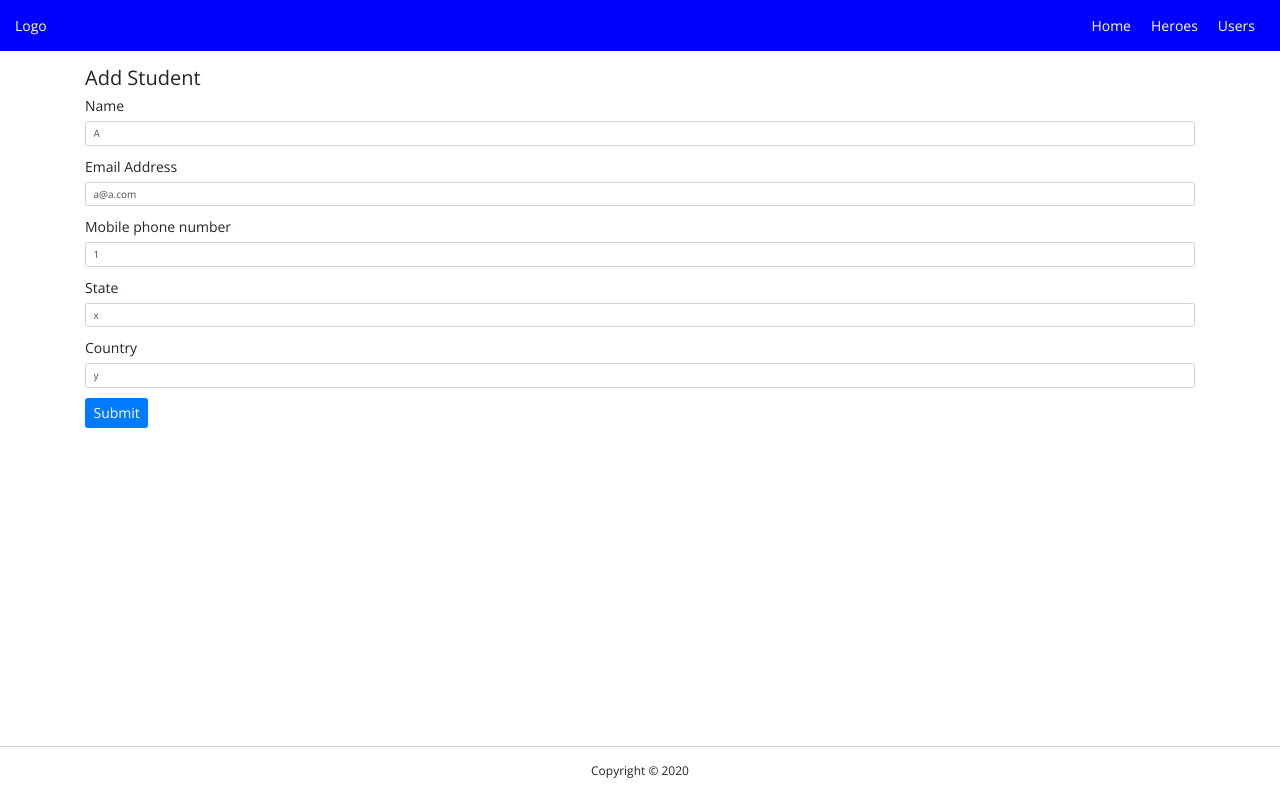
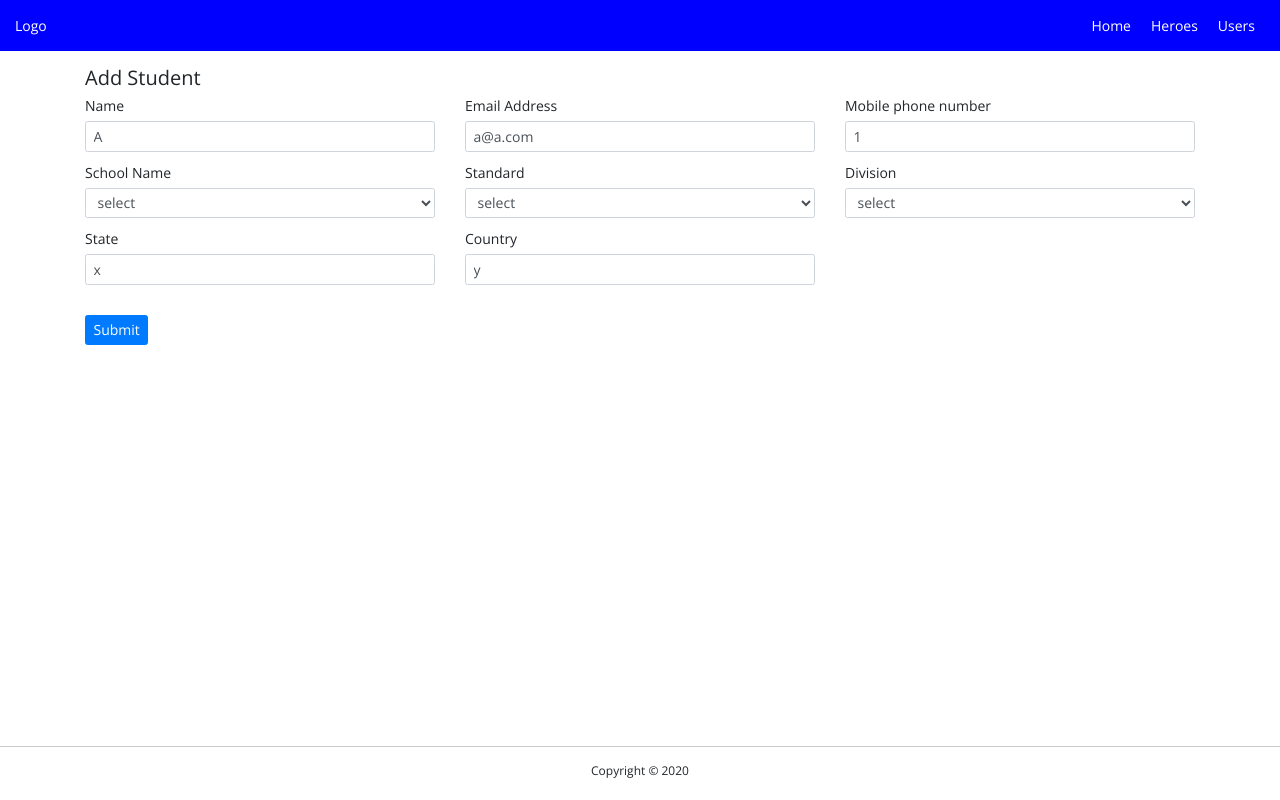
Before and after one commit to dhananjaym11/react-task, a React (Create React App) app: page /students/edit/1 in a window 1280 px wide. Built offline with nearby package versions, Linux system fonts and the light colour scheme.

Commit message:
Added select boxes

```diff
--- a/src/App/components/student-add/StudentAdd.js
+++ b/src/App/components/student-add/StudentAdd.js
@@ -29,7 +29,8 @@ class StudentAdd extends React.Component {
         const student = this.state.student;
         return (
             <form>
-                <div className="form-group">
+                <div className="row">
+                    <div className="form-group col-4">
                         <label>Name</label>
                         <input
                             type="text"
@@ -39,7 +40,7 @@ class StudentAdd extends React.Component {
                             value={student.name}
                         />
                     </div>
-                <div className="form-group">
+                    <div className="form-group col-4">
                         <label>Email Address</label>
                         <input
                             type="email"
@@ -49,7 +50,7 @@ class StudentAdd extends React.Component {
                             value={student.email}
                         />
                     </div>
-                <div className="form-group">
+                    <div className="form-group col-4">
                         <label>Mobile phone number</label>
                         <input
                             type="text"
@@ -59,7 +60,55 @@ class StudentAdd extends React.Component {
                             value={student.mobile}
                         />
                     </div>
-                <div className="form-group">
+                    <div className="form-group col-4">
+                        <label>School Name</label>
+                        <select
+                            className="form-control"
+                            name="school"
+                            onChange={this.onChangeHandler}
+                            value={student.school}
+                        >
+                            <option>select</option>
+                            <option value="School 1">School 1</option>
+                            <option value="School 2">School 2</option>
+                            <option value="School 3">School 3</option>
+                            <option value="School 4">School 4</option>
+                            <option value="School 5">School 5</option>
+                        </select>
+                    </div>
+                    <div className="form-group col-4">
+                        <label>Standard</label>
+                        <select
+                            className="form-control"
+                            name="standard"
+                            onChange={this.onChangeHandler}
+                            value={student.standard}
+                        >
+                            <option>select</option>
+                            <option value="Standard 1">Standard 1</option>
+                            <option value="Standard 2">Standard 2</option>
+                            <option value="Standard 3">Standard 3</option>
+                            <option value="Standard 4">Standard 4</option>
+                            <option value="Standard 5">Standard 5</option>
+                        </select>
+                    </div>
+                    <div className="form-group col-4">
+                        <label>Division</label>
+                        <select
+                            className="form-control"
+                            name="division"
+                            onChange={this.onChangeHandler}
+                            value={student.division}
+                        >
+                            <option>select</option>
+                            <option value="Division 1">Division 1</option>
+                            <option value="Division 2">Division 2</option>
+                            <option value="Division 3">Division 3</option>
+                            <option value="Division 4">Division 4</option>
+                            <option value="Division 5">Division 5</option>
+                        </select>
+                    </div>
+                    <div className="form-group col-4">
                         <label>State</label>
                         <input
                             type="text"
@@ -69,7 +118,7 @@ class StudentAdd extends React.Component {
                             value={student.state}
                         />
                     </div>
-                <div className="form-group">
+                    <div className="form-group col-4">
                         <label>Country</label>
                         <input
                             type="text"
@@ -79,12 +128,14 @@ class StudentAdd extends React.Component {
                             value={student.country}
                         />
                     </div>
-
+                </div>
+                <div className="btn-container">
                     <button
                         type="button"
                         className="btn btn-primary"
                         onClick={this.onSubmitHandler}
                     >Submit</button>
+                </div>
             </form>
         )
     }
--- a/src/App/components/student-details/StudentDetails.js
+++ b/src/App/components/student-details/StudentDetails.js
@@ -1,9 +1,44 @@
 import React from 'react';
 
 const StudentDetails = ({ student }) => (
-    <div>
-        <span>{student.name}</span>
-    </div>
+    <>
+        <div>
+            <span>Id:</span>
+            <span>{student.id}</span>
+        </div>
+        <div>
+            <span>Name:</span>
+            <span>{student.name}</span>
+        </div>
+        <div>
+            <span>Email:</span>
+            <span>{student.email}</span>
+        </div>
+        <div>
+            <span>School Name:</span>
+            <span>{student.school}</span>
+        </div>
+        <div>
+            <span>Standard:</span>
+            <span>{student.standard}</span>
+        </div>
+        <div>
+            <span>Division:</span>
+            <span>{student.division}</span>
+        </div>
+        <div>
+            <span>Mobile:</span>
+            <span>{student.mobile}</span>
+        </div>
+        <div>
+            <span>State:</span>
+            <span>{student.state}</span>
+        </div>
+        <div>
+            <span>Country: </span>
+            <span>{student.country}</span>
+        </div>
+    </>
 )
 
 export default StudentDetails;
--- a/src/App/containers/student-add/StudentAdd.js
+++ b/src/App/containers/student-add/StudentAdd.js
@@ -1,6 +1,7 @@
 import React from 'react';
 import { connect } from 'react-redux';
 
+import './StudentAdd.scss';
 import * as actions from '../../core/actions';
 import StudentAdd from '../../components/student-add/StudentAdd';
 
@@ -38,13 +39,13 @@ class StudentAddContainer extends React.Component {
 
     render() {
         return (
-            <>
+            <div className="student-add">
                 <h2>Add Student</h2>
                 <StudentAdd
                     student={this.state.student}
                     onSubmitHandler={this.onSubmitHandler}
                 />
-            </>
+            </div>
         )
     }
 }
--- /dev/null
+++ b/src/App/containers/student-add/StudentAdd.scss
@@ -0,0 +1,9 @@
+.student-add {
+    .form-control {
+        font-size: 1.4rem;
+    }
+
+    .btn-container {
+        margin-top: 20px;
+    }
+}
--- a/src/App/containers/student-details/StudentDetails.js
+++ b/src/App/containers/student-details/StudentDetails.js
@@ -1,6 +1,7 @@
 import React from 'react';
 import { connect } from 'react-redux';
 
+import './StudentDetails.scss';
 import StudentDetails from '../../components/student-details/StudentDetails';
 
 class StudentDetailsContainer extends React.Component {
@@ -20,12 +21,12 @@ class StudentDetailsContainer extends React.Component {
 
     render() {
         return (
-            <>
+            <div className="student-details">
                 <h2>Student Details</h2>
                 <StudentDetails
                     student={this.state.student}
                 />
-            </>
+            </div>
         )
     }
 }
--- /dev/null
+++ b/src/App/containers/student-details/StudentDetails.scss
@@ -0,0 +1,9 @@
+.student-details {
+    div {
+        span:first-child {
+            font-weight: 600;
+            width: 115px;
+            display: inline-block;
+        }
+    }
+}
--- a/src/App/containers/student-list/StudentList.js
+++ b/src/App/containers/student-list/StudentList.js
@@ -13,8 +13,9 @@ class StudentListContainer extends React.Component {
     render() {
         return (
             <div className="student-list">
-                <h2>Student List
-                <button
+                <h2 className="clearfix">
+                    Student List
+                    <button
                         type="button"
                         className="btn btn-primary float-right"
                         onClick={this.onAddHandler}
--- a/src/App/containers/student-list/StudentList.scss
+++ b/src/App/containers/student-list/StudentList.scss
@@ -7,10 +7,11 @@
         .details-link {
             > span {
                 display: block;
-                font-weight: 600;
 
-                > span {
-                    font-weight: 400;
+                > span:first-child {
+                    font-weight: 600;
+                    display: inline-block;
+                    width: 110px;
                 }
             }
         }
--- a/src/App/core/reducers/students.reducer.js
+++ b/src/App/core/reducers/students.reducer.js
@@ -8,7 +8,10 @@ const INITIAL_STATE = {
             email: "a@a.com",
             mobile: "1",
             state: "x",
-            country: "y"
+            country: "y",
+            school: "1",
+            standard: "2",
+            division: "3"
         },
         { id: 2, name: 'B' },
         { id: 3, name: 'C' },
```
Also changed, not shown: src/App/components/student-item/StudentItem.js (+24 -6 lines). Lines whose indentation alone changed are shown as unchanged.
